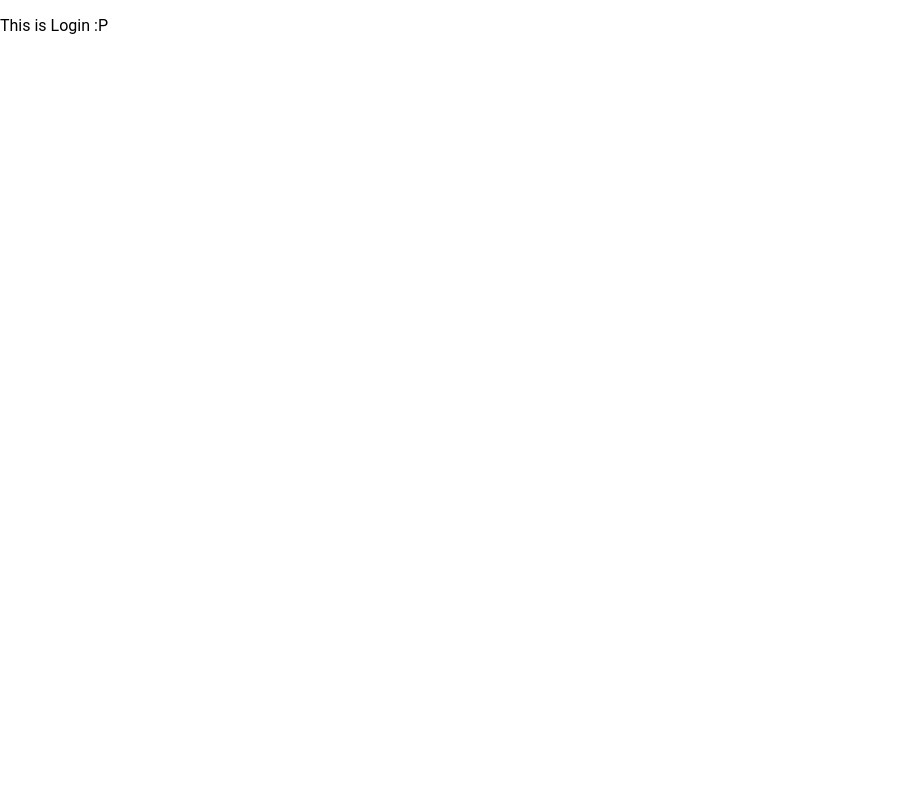
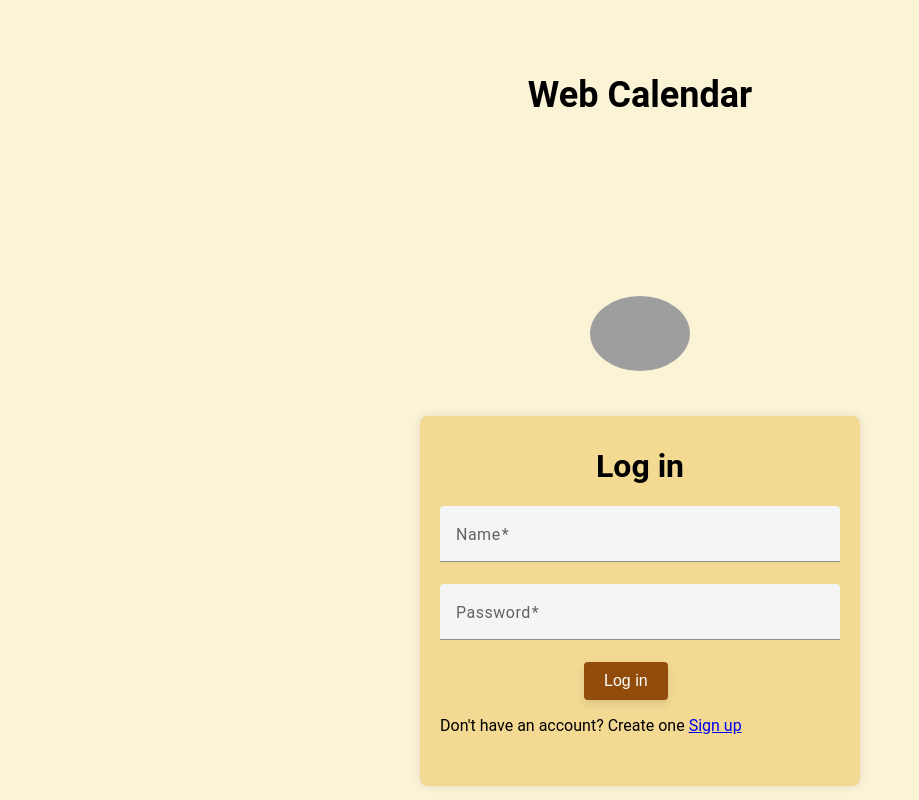
Before and after one commit to vaquero-oriol/Portfolio, an Angular app in the folder Spring Api + Angular/Angular/CalendarWeb/: page /login in a window 1280 px wide. Shown: the whole page, without its empty margins (0-919 px from the left). Built offline with nearby package versions, Linux system fonts and the light colour scheme; grey boxes are pictures that could not be loaded.

Commit message:
Did the log in interface and fixed the colors

```diff
--- a/Spring Api + Angular/Angular/CalendarWeb/src/app/Constants/constants.ts
+++ b/Spring Api + Angular/Angular/CalendarWeb/src/app/Constants/constants.ts
@@ -1,3 +1,9 @@
 export class AppConstants {
     public static readonly API_URL = 'http://localhost:8080/';
+
+
+
+    public static readonly createUser = AppConstants.API_URL + "users/createUser";
+
+    public static readonly logIn = AppConstants.API_URL+"users/login"
   }
--- a/Spring Api + Angular/Angular/CalendarWeb/src/app/Service/User/user.service.ts
+++ b/Spring Api + Angular/Angular/CalendarWeb/src/app/Service/User/user.service.ts
@@ -8,16 +8,20 @@ import { AppConstants } from '../../Constants/constants';
   providedIn: 'root'
 })
 export class UserService {
-  private apiUrl = AppConstants.API_URL + "users/createUser";
+
+  private createuserUrl = AppConstants.createUser;
+  private logInUserUrl = AppConstants.logIn;
+
 
   constructor(private http: HttpClient) { }
 
   signup(userData: any): Observable<any> {
+
     const headers = { 'Content-Type': 'application/json' };
-    console.log("Api Url:", this.apiUrl);
+    console.log("Api Url:", this.createuserUrl);
     console.log("User data:", userData);
 
-    return this.http.post<any>(this.apiUrl, userData, { headers, responseType: 'text' as 'json' }).pipe(
+    return this.http.post<any>(this.createuserUrl, userData, { headers, responseType: 'text' as 'json' }).pipe(
       catchError(error => {
         let errorMessage = 'Unknown error occurred!';
         if (error.error instanceof ErrorEvent) {
@@ -30,4 +34,22 @@ export class UserService {
       })
     );
   }
+  login(userData: any): Observable<any> {
+    const headers = { 'Content-Type': 'application/json' };
+    console.log("Api Url:", this.logInUserUrl);
+    console.log("User data:", userData);
+
+    return this.http.post<any>(this.logInUserUrl, userData, { headers, responseType: 'text' as 'json' }).pipe(
+      catchError(error => {
+        let errorMessage = 'Unknown error occurred!';
+        if (error.error instanceof ErrorEvent) {
+          errorMessage = `Client-side error: ${error.error.message}`;
+        } else {
+          errorMessage = error.error || 'Server error occurred';
+        }
+        console.error('Error in Login:', errorMessage);
+        return throwError(errorMessage);
+      })
+    );
+  }
 }
--- a/Spring Api + Angular/Angular/CalendarWeb/src/app/app.routes.ts
+++ b/Spring Api + Angular/Angular/CalendarWeb/src/app/app.routes.ts
@@ -5,7 +5,7 @@ import { LoginComponent } from './login/login.component';
 import { ReactiveFormsModule } from '@angular/forms';
 import { MatSnackBarModule } from '@angular/material/snack-bar';
 import { MatFormFieldModule } from '@angular/material/form-field';
-import { MatInputModule } from '@angular/material/input'; // Asegúrate de importar otros módulos necesarios
+import { MatInputModule } from '@angular/material/input';
 import { BrowserAnimationsModule } from '@angular/platform-browser/animations';
 
 export const routes: Routes = [
@@ -24,7 +24,7 @@ export const routes: Routes = [
     BrowserAnimationsModule
   ],
   declarations: [
-    SignupComponent,
+    SignupComponent,LoginComponent
 
   ],
   exports: [RouterModule]
--- a/Spring Api + Angular/Angular/CalendarWeb/src/app/login/login.component.css
+++ b/Spring Api + Angular/Angular/CalendarWeb/src/app/login/login.component.css
@@ -0,0 +1,16 @@
+button {
+    background-color: #914b0b;
+    color: #fff;
+    border: none;
+    border-radius: 4px;
+    padding: 10px 20px;
+    font-size: 16px;
+    cursor: pointer;
+    transition: background-color 0.3s ease, box-shadow 0.3s ease;
+    box-shadow: 0 4px 8px rgba(0, 0, 0, 0.1);
+    margin-left: 36%;
+  }
+  button:hover {
+    background-color: #ff8827;
+    box-shadow: 0 6px 12px rgba(0, 0, 0, 0.15);
+  }
--- a/Spring Api + Angular/Angular/CalendarWeb/src/app/login/login.component.html
+++ b/Spring Api + Angular/Angular/CalendarWeb/src/app/login/login.component.html
@@ -1 +1,32 @@
-<p>This is Login :P</p>
+<div class="container">
+    <div class="title-container">
+        <h1 class="title">Web Calendar</h1>
+    </div>
+    <div class="form">
+        <div class="avatar">
+            <img src="https://eilondon.com/wp-content/uploads/2022/03/Account-User-PNG-Photo.png" alt="Login Avatar">
+        </div>
+        <h1>Log in</h1>
+
+        <div class="form-inp">
+            <form [formGroup]="userDataForm" (ngSubmit)="login()">
+                <mat-form-field>
+                  <mat-label>Name</mat-label>
+                  <input matInput formControlName="name">
+                  <mat-error *ngIf="userDataForm.get('name')?.hasError('required')">Name is required</mat-error>
+                </mat-form-field>
+
+                <mat-form-field>
+                  <mat-label>Password</mat-label>
+                  <input matInput formControlName="password" type="password">
+                  <mat-error *ngIf="userDataForm.get('password')?.hasError('required')">Password is required</mat-error>
+                </mat-form-field>
+
+
+
+                <button mat-raised-button color="primary" type="submit">Log in</button>
+                <p class="" > Don't have an account? Create one <a href="/sign-up">Sign up</a></p>
+            </form>
+        </div>
+    </div>
+</div>
--- a/Spring Api + Angular/Angular/CalendarWeb/src/app/login/login.component.ts
+++ b/Spring Api + Angular/Angular/CalendarWeb/src/app/login/login.component.ts
@@ -1,12 +1,29 @@
 import { Component } from '@angular/core';
+import { UserService } from '../Service/User/user.service';
+import { Router } from '@angular/router';
+import { FormBuilder, FormGroup, Validators } from '@angular/forms';
+import { MatSnackBar } from '@angular/material/snack-bar';
 
 @Component({
   selector: 'app-login',
-  standalone: true,
-  imports: [],
   templateUrl: './login.component.html',
   styleUrl: './login.component.css'
 })
 export class LoginComponent {
+  userDataForm: FormGroup;
+
+  constructor(
+    private userService: UserService,
+    private router: Router,
+    private fb: FormBuilder,
+    private snackbar: MatSnackBar
+  ) {
+    this.userDataForm = this.fb.group({
+      name: ['', Validators.required],
+      password: ['', Validators.required],
+
+    });
+  }
+  login(){}
 
 }
--- a/Spring Api + Angular/Angular/CalendarWeb/src/app/signup/signup.component.css
+++ b/Spring Api + Angular/Angular/CalendarWeb/src/app/signup/signup.component.css
@@ -18,7 +18,7 @@
     font-size: 36px;
     color: #555;
 }button {
-    background-color: #ffe37c;
+    background-color: #914b0b;
     color: #fff;
     border: none;
     border-radius: 4px;
@@ -30,7 +30,7 @@
     margin-left: 36%;
   }
   button:hover {
-    background-color: #a38131;
+    background-color: #ff8827;
     box-shadow: 0 6px 12px rgba(0, 0, 0, 0.15);
   }
   p{
```
